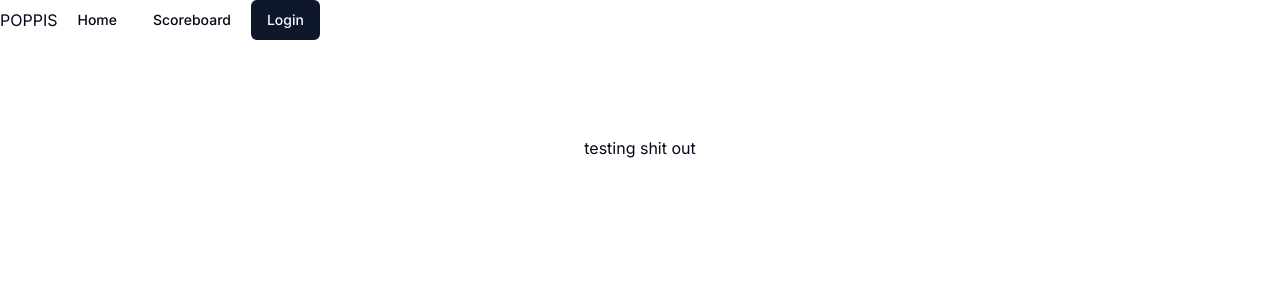
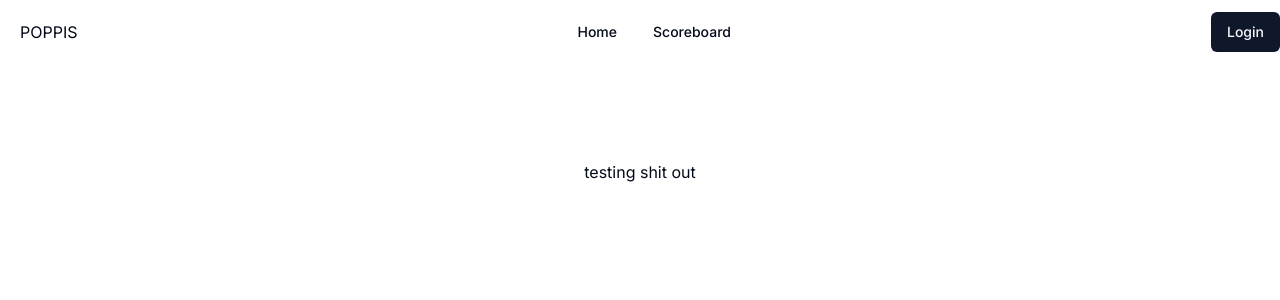
Before and after one commit to tommilinn/poppis, a Next.js app: page / in a window 1280 px wide. Shown: the top 300 px of the page. Built offline with nearby package versions, Linux system fonts and the light colour scheme.

Commit message:
nav bar done

```diff
--- a/components/navbar/index.tsx
+++ b/components/navbar/index.tsx
@@ -10,11 +10,14 @@ const NavBar = () => {
   const { isLogged, checkIsLogged } = useUserLogin();
 
   return (
-    <NavigationMenu>
-      <NavigationMenuList>
-        <NavigationMenuItem>POPPIS  </NavigationMenuItem>
+    <div className='flex w-full justify-between items-center'>
+      <div className='p-5'>POPPIS</div>
+      <NavigationMenu className='w-full'>
+
+
+        <NavigationMenuList className=''>
           <NavigationMenuItem>
-          <Link href="/" passHref>
+            <Link href="/" legacyBehavior passHref>
               <NavigationMenuLink className={navigationMenuTriggerStyle()}>
                 Home
               </NavigationMenuLink>
@@ -22,19 +25,16 @@ const NavBar = () => {
           </NavigationMenuItem>
 
           <NavigationMenuItem>
-          <Link href="/scoreboard" passHref>
+            <Link href="/scoreboard" legacyBehavior passHref>
               <NavigationMenuLink className={navigationMenuTriggerStyle()}>
                 Scoreboard
               </NavigationMenuLink>
             </Link>
           </NavigationMenuItem>
-
-        <NavigationMenuItem>
+        </NavigationMenuList>
+      </NavigationMenu>
       <LoginButton isLogged={isLogged} checkIsLogged={checkIsLogged} />
-        </NavigationMenuItem>
-      </NavigationMenuList>
-
-    </NavigationMenu>
+    </div>
   )
 }
 
```
Lines whose indentation alone changed are shown as unchanged.
